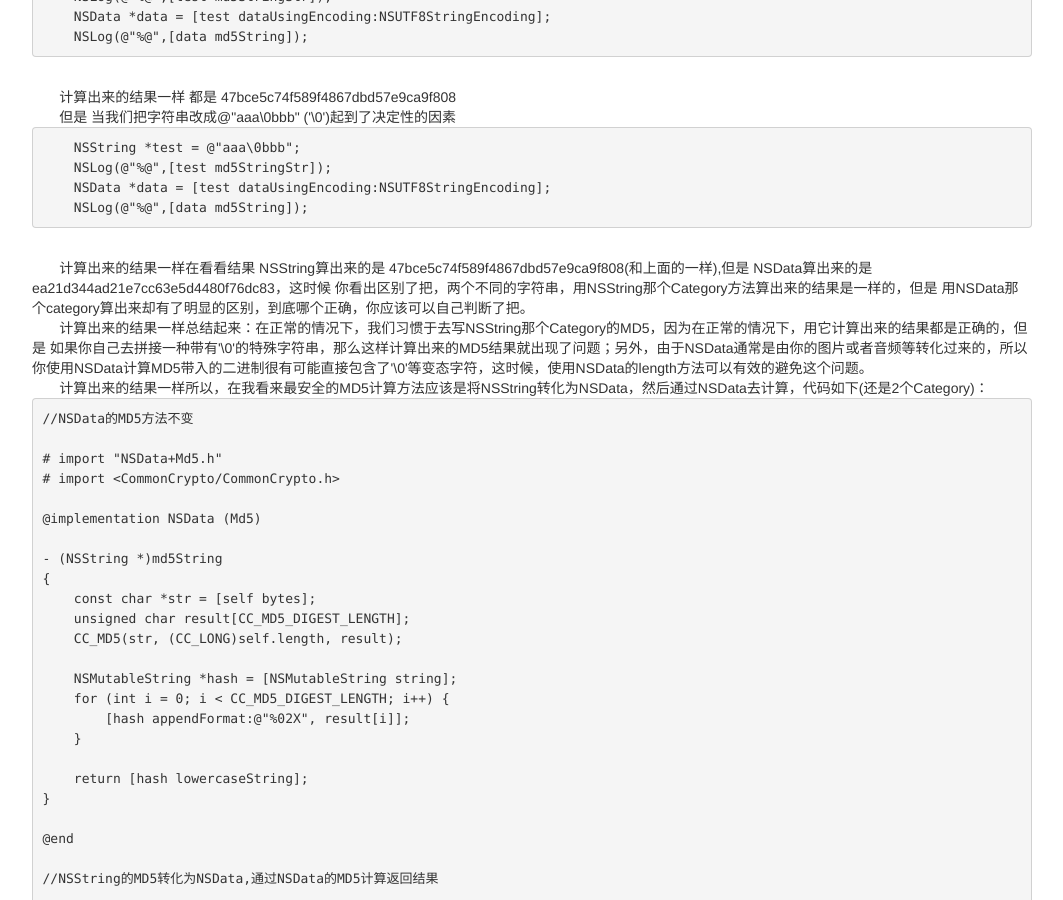
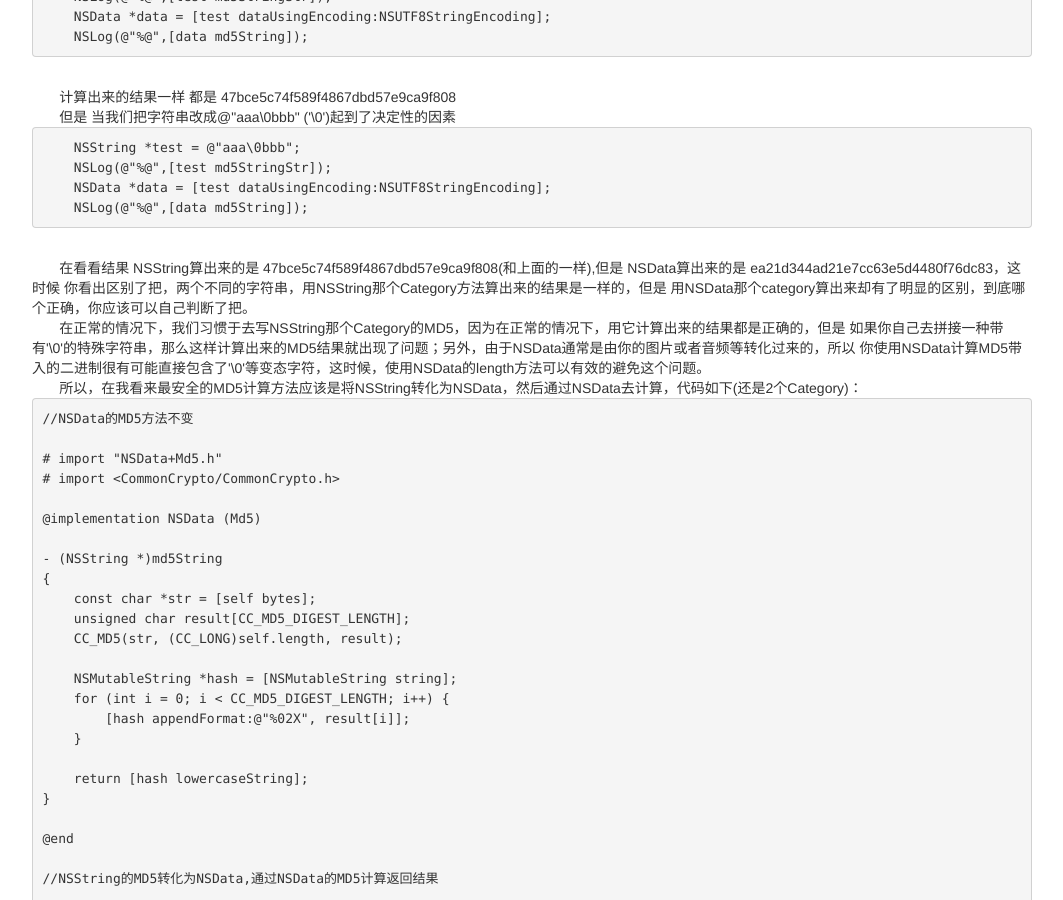
Before and after one commit to VioletHill/VioletHill.github.io, a Jekyll site: the page built from _posts/blog/2015-1-24-md5.md, in a window 1280 px wide and 900 px high, scrolled down 2266 px. Shown: the whole window, without its empty margins (108-1171 px from the left). Built offline with Jekyll 4.4.1, drawn with Linux system fonts in a browser that asks for light colours; Markdown is read by kramdown in place of the engine named in the settings; comment, search, counter and statistics services are not loaded.

Commit message:
update post MD5

```diff
--- a/_posts/blog/2015-1-24-md5.md
+++ b/_posts/blog/2015-1-24-md5.md
@@ -117,11 +117,11 @@ Why？
     NSLog(@&quot;%@&quot;,[data md5String]);</pre>
 <br />
 
-&nbsp;&nbsp;&nbsp;&nbsp;&nbsp;&nbsp;&nbsp;计算出来的结果一样在看看结果 NSString算出来的是 47bce5c74f589f4867dbd57e9ca9f808(和上面的一样),但是 NSData算出来的是 ea21d344ad21e7cc63e5d4480f76dc83，这时候 你看出区别了把，两个不同的字符串，用NSString那个Category方法算出来的结果是一样的，但是 用NSData那个category算出来却有了明显的区别，到底哪个正确，你应该可以自己判断了把。
+&nbsp;&nbsp;&nbsp;&nbsp;&nbsp;&nbsp;&nbsp;在看看结果 NSString算出来的是 47bce5c74f589f4867dbd57e9ca9f808(和上面的一样),但是 NSData算出来的是 ea21d344ad21e7cc63e5d4480f76dc83，这时候 你看出区别了把，两个不同的字符串，用NSString那个Category方法算出来的结果是一样的，但是 用NSData那个category算出来却有了明显的区别，到底哪个正确，你应该可以自己判断了把。
 <br>
-&nbsp;&nbsp;&nbsp;&nbsp;&nbsp;&nbsp;&nbsp;计算出来的结果一样总结起来：在正常的情况下，我们习惯于去写NSString那个Category的MD5，因为在正常的情况下，用它计算出来的结果都是正确的，但是 如果你自己去拼接一种带有'\0'的特殊字符串，那么这样计算出来的MD5结果就出现了问题；另外，由于NSData通常是由你的图片或者音频等转化过来的，所以 你使用NSData计算MD5带入的二进制很有可能直接包含了'\0'等变态字符，这时候，使用NSData的length方法可以有效的避免这个问题。
+&nbsp;&nbsp;&nbsp;&nbsp;&nbsp;&nbsp;&nbsp;在正常的情况下，我们习惯于去写NSString那个Category的MD5，因为在正常的情况下，用它计算出来的结果都是正确的，但是 如果你自己去拼接一种带有'\0'的特殊字符串，那么这样计算出来的MD5结果就出现了问题；另外，由于NSData通常是由你的图片或者音频等转化过来的，所以 你使用NSData计算MD5带入的二进制很有可能直接包含了'\0'等变态字符，这时候，使用NSData的length方法可以有效的避免这个问题。
 <br>
-&nbsp;&nbsp;&nbsp;&nbsp;&nbsp;&nbsp;&nbsp;计算出来的结果一样所以，在我看来最安全的MD5计算方法应该是将NSString转化为NSData，然后通过NSData去计算，代码如下(还是2个Category)：
+&nbsp;&nbsp;&nbsp;&nbsp;&nbsp;&nbsp;&nbsp;所以，在我看来最安全的MD5计算方法应该是将NSString转化为NSData，然后通过NSData去计算，代码如下(还是2个Category)：
 <br>
 <pre name="code" class="objc">//NSData的MD5方法不变
 
```
